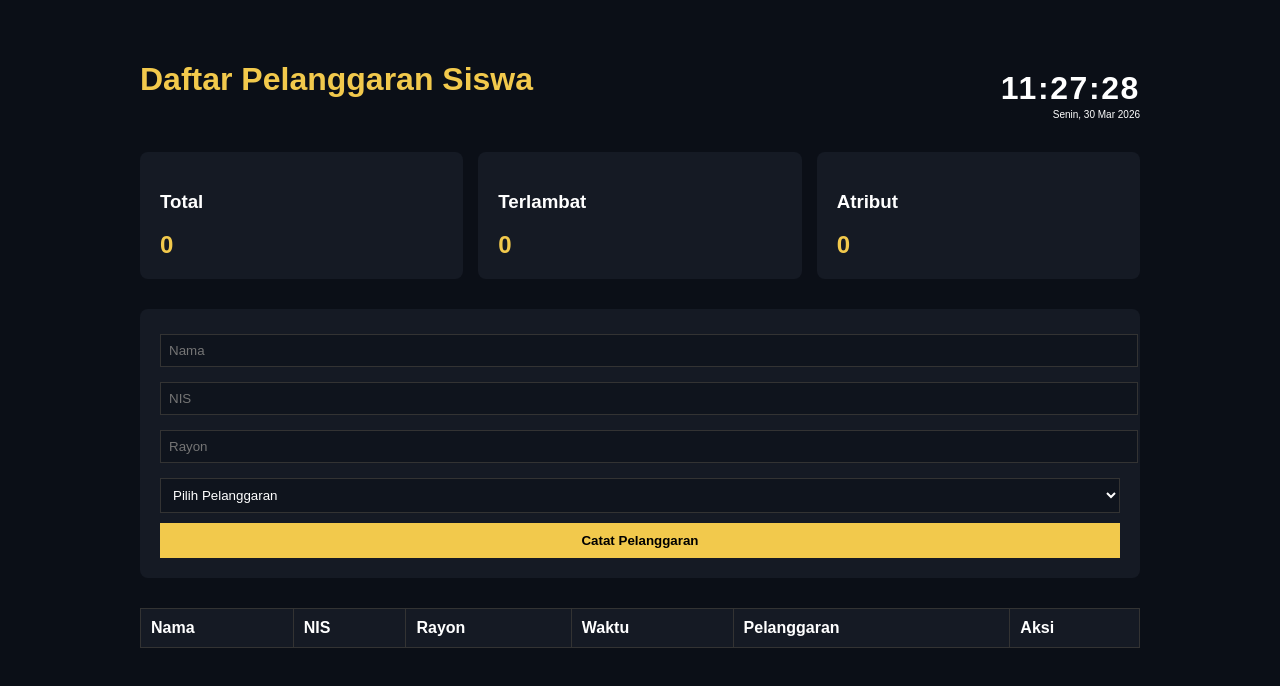
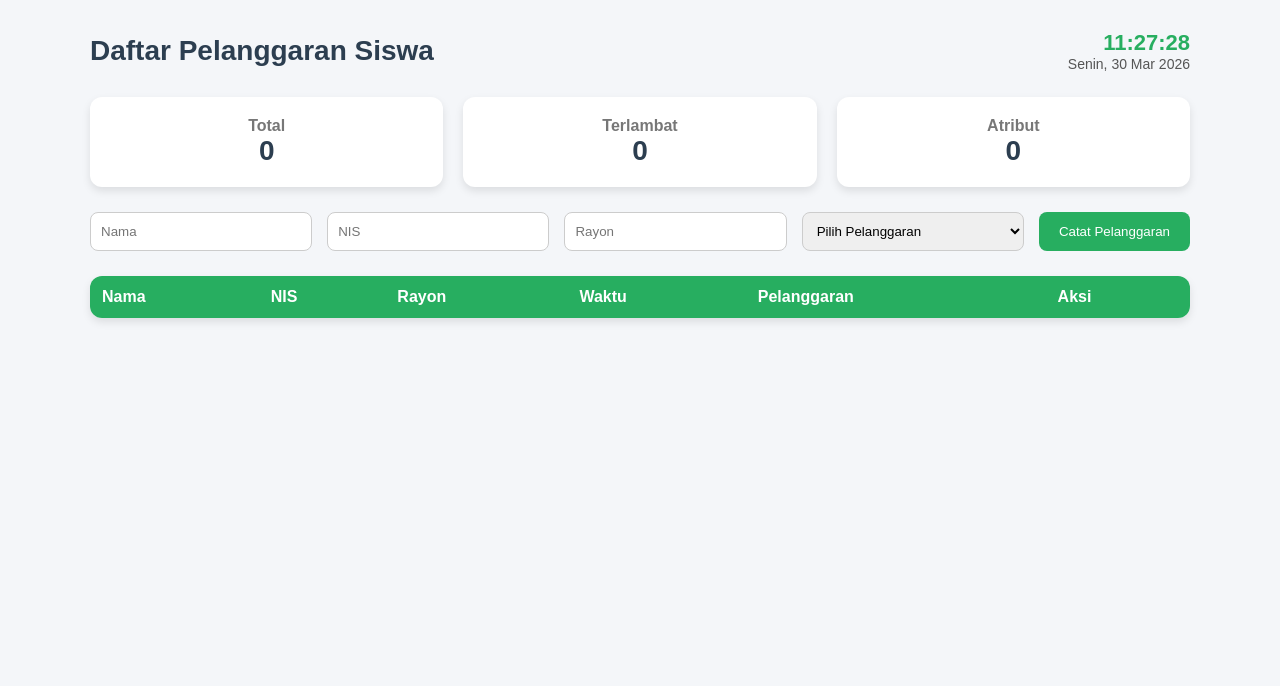
Before and after one commit to shofia12wahyudi-dev/STSgenap, a plain HTML site: page index.html in a window 1280 px wide. Drawn offline with nearby package versions, Linux system fonts and the light colour scheme.

Commit message:
tampilan baru

```diff
--- a/css/style.css
+++ b/css/style.css
@@ -1,123 +1,143 @@
-body{
-    font-family: Arial, sans-serif;
-    background:#0b0f17;
-    color:white;
-    margin:40px;
+/* Reset */
+* {
+  margin: 0;
+  padding: 0;
+  box-sizing: border-box;
+  font-family: "Poppins", sans-serif;
 }
 
-.header{
-    display:flex;
-    align-items:flex-end;
-    justify-content:space-between;
-    margin-bottom:2rem;
-    gap:12px;
+body {
+  background: #f4f6f9;
+  color: #333;
+}
+
+.container {
+  width: 90%;
+  max-width: 1100px;
+  margin: 30px auto;
+}
+
+.header {
+  display: flex;
+  justify-content: space-between;
+  align-items: center;
+  margin-bottom: 25px;
+}
+
+.header h1 {
+  font-size: 28px;
+  color: #2c3e50;
 }
 
 .clock-box {
-    text-align:right;
+  text-align: right;
 }
 
 .clock {
-    font-size:32px;
-    font-weight:700;
-    color:var(--accent);
-    letter-spacing:.05em;
-}
-.date-txt {
-    font-size:10px;
-    color:var(--muted);
-    margin-top:2px;
+  font-size: 22px;
+  font-weight: bold;
+  color: #27ae60;
 }
 
-h1{
-    color:#f2c94c;
+.date-txt {
+  font-size: 14px;
+  color: #555;
 }
 
-.container{
-    max-width:1000px;
-    margin:auto;
+/* Cards */
+.cards {
+  display: flex;
+  gap: 20px;
+  margin-bottom: 25px;
 }
 
-.cards{
-    display:grid;
-    grid-template-columns:repeat(3,1fr); /* disesuaikan jadi 3 */
-    gap:15px;
-    margin-bottom:30px;
+.card {
+  flex: 1;
+  background: #fff;
+  padding: 20px;
+  border-radius: 12px;
+  box-shadow: 0 4px 8px rgba(0,0,0,0.1);
+  text-align: center;
 }
 
-.card{
-    background:#151a24;
-    padding:20px;
-    border-radius:8px;
+.card h3 {
+  font-size: 16px;
+  color: #777;
 }
 
-.card h2{
-    margin:0;
-    color:#f2c94c;
+.card h2 {
+  font-size: 28px;
+  color: #2c3e50;
 }
 
-.form-box{
-    background:#151a24;
-    padding:20px;
-    border-radius:8px;
-    margin-bottom:30px;
+/* Form */
+.form-box {
+  display: flex;
+  flex-wrap: wrap;
+  gap: 15px;
+  margin-bottom: 25px;
 }
 
-
-input,select{
-    width:100%;
-    padding:8px;
-    margin-top:5px;
-    margin-bottom:10px;
-    background:#0f141d;
-    color:white;
-    border:1px solid #333;
+.form-box input, .form-box select {
+  flex: 1;
+  padding: 10px;
+  border: 1px solid #ccc;
+  border-radius: 8px;
 }
 
-button{
-    background:#f2c94c;
-    border:none;
-    padding:10px;
-    width:100%;
-    font-weight:bold;
-    cursor:pointer;
+.form-box button {
+  padding: 10px 20px;
+  background: #27ae60;
+  color: #fff;
+  border: none;
+  border-radius: 8px;
+  cursor: pointer;
+  transition: 0.3s;
 }
 
-table{
-    width:100%;
-    border-collapse:collapse;
+.form-box button:hover {
+  background: #219150;
 }
 
-th,td{
-    border:1px solid #333;
-    padding:10px;
-    text-align:left;
+/* Table */
+table {
+  width: 100%;
+  border-collapse: collapse;
+  background: #fff;
+  border-radius: 12px;
+  overflow: hidden;
+  box-shadow: 0 4px 8px rgba(0,0,0,0.1);
 }
 
-th{
-    background:#151a24;
+thead {
+  background: #27ae60;
+  color: #fff;
 }
 
-button:hover {
-    background:#151a24;
-    border: 1px solid #f2c94c;
-    color:#f2c94c;
+thead th {
+  padding: 12px;
+  text-align: left;
 }
 
-.submit-btn {
-    display: flex;
-    gap: 5px;
-    justify-content: center;
+tbody td {
+  padding: 12px;
+  border-bottom: 1px solid #eee;
 }
 
-.submit-btn button {
-    background-color: transparent;
-    border: 1px solid #dfdfdf39;
-    color: #ffffff68;
-    padding: 5px 10px;
-    cursor: pointer;
+tbody tr:hover {
+  background: #f9f9f9;
 }
 
-i {
-    font-size: 18px;
+.btn-delete {
+  background: #e74c3c;
+  color: #fff;
+  border: none;
+  padding: 6px 12px;
+  border-radius: 6px;
+  cursor: pointer;
+  transition: 0.3s;
 }
+
+.btn-delete:hover {
+  background: #c0392b;
+}
--- a/index.html
+++ b/index.html
@@ -44,7 +44,7 @@
 
     <select id="pelanggaran">
         <option value="">Pilih Pelanggaran</option>
-        <option value="Tidak pakai dasi">Tidak beratribut sesuai</option>
+        <option value="Tidak beratribut sesuai">Tidak beratribut sesuai</option>
         <option value="Tidak pakai sabuk">Tidak pakai sabuk</option>
         <option value="Sepatu tidak hitam">Sepatu tidak sesuai</option>
     </select>
```
